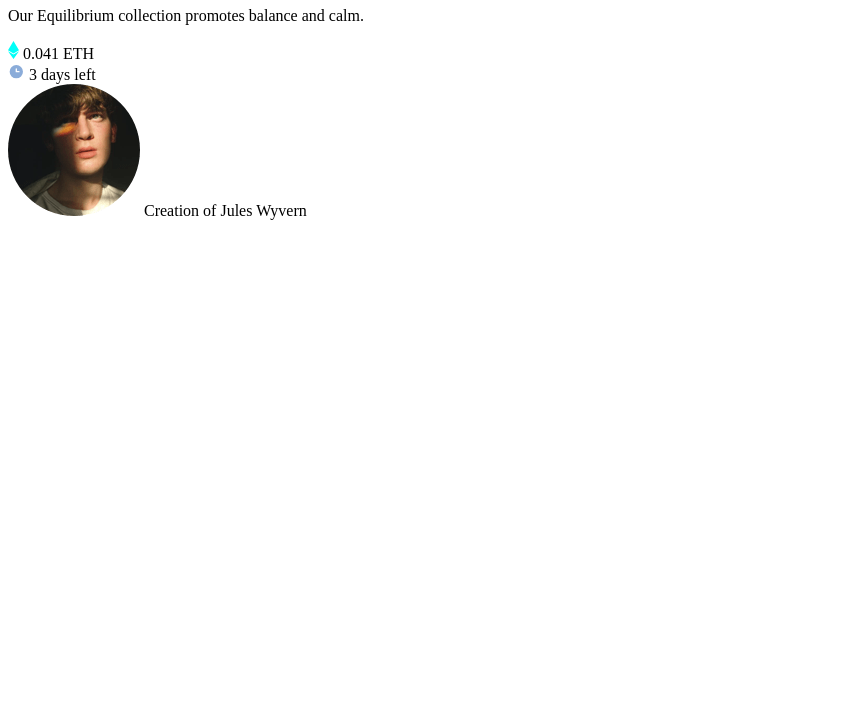
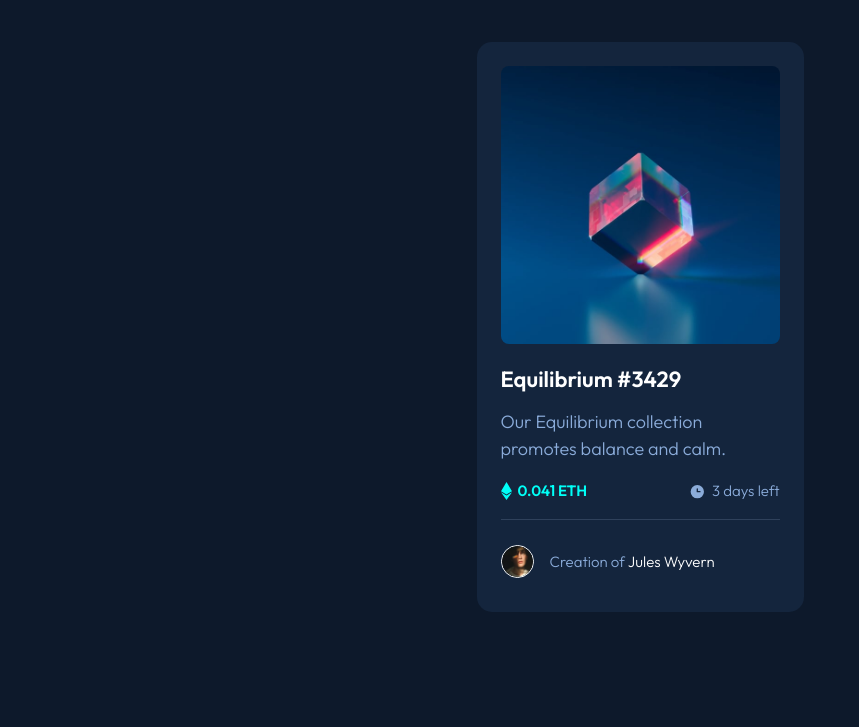
Before and after one commit to javelwill/fem-nft-preview-card-component, a plain HTML site: page index.html in a window 1280 px wide. Shown: the part 73-800 px from the top of the page, without its empty margins (0-859 px from the left). Drawn offline with Linux system fonts and the light colour scheme.

Commit message:
Implement styling

```diff
--- a/index.html
+++ b/index.html
@@ -4,29 +4,39 @@
     <meta charset="UTF-8" />
     <meta http-equiv="X-UA-Compatible" content="IE=edge" />
     <meta name="viewport" content="width=device-width, initial-scale=1.0" />
+    <link rel="preconnect" href="https://fonts.googleapis.com" />
+    <link rel="preconnect" href="https://fonts.gstatic.com" crossorigin />
+    <link
+      href="https://fonts.googleapis.com/css2?family=Outfit:wght@300;400;600&display=swap"
+      rel="stylesheet"
+    />
+    <link rel="stylesheet" href="style.css" />
     <title>Frontend Mentor - NFT preview card component solution</title>
   </head>
   <body>
     <main>
       <div class="card">
-        <div class="card__img"></div>
-        <div class="cart__content">
+        <div class="media">
+          <!-- <img src="./images/image-equilibrium.jpg" alt="equilibrium" /> -->
+          <img src="./images/icon-view.svg" alt="icon-view" class="icon-view" />
+        </div>
+        <div class="content">
           <h1>Equilibrium #3429</h1>
           <p>Our Equilibrium collection promotes balance and calm.</p>
           <div class="stats">
-            <div class="eth">
+            <div class="stat">
               <img src="./images/icon-ethereum.svg" alt="Ethereum icon" />
-              <span>0.041 ETH</span>
+              <p class="eth">0.041 ETH</p>
             </div>
-            <div class="days">
+            <div class="stat">
               <img src="./images/icon-clock.svg" alt="Clock icon" />
-              <span>3 days left</span>
+              <p>3 days left</p>
             </div>
           </div>
         </div>
-        <div class="cart__footer">
-          <img src="./images/image-avatar.png" alt="Avatar" />
-          <span>Creation of <span>Jules Wyvern</span></span>
+        <div class="footer">
+          <img src="./images/image-avatar.png" alt="Avatar" class="avatar" />
+          <p>Creation of <span class="creator">Jules Wyvern</span></p>
         </div>
       </div>
     </main>
--- /dev/null
+++ b/style.css
@@ -0,0 +1,152 @@
+*,
+*::before,
+*::after {
+  box-sizing: border-box;
+}
+
+:root {
+  --clr-primary-100: hsl(215, 51%, 70%);
+  --clr-primary-200: hsl(178, 100%, 50%);
+
+  --clr-neutral-100: hsl(0, 0%, 100%);
+  --clr-neutral-200: hsl(215, 32%, 27%);
+  --clr-neutral-300: hsl(216, 50%, 16%);
+  --clr-neutral-600: hsl(217, 54%, 11%);
+}
+
+img {
+  max-width: 100%;
+}
+
+body {
+  font-family: 'Outfit', sans-serif;
+  margin: 0;
+  display: grid;
+  place-content: center;
+  height: 100vh;
+  background: var(--clr-neutral-600);
+}
+
+.card {
+  background: var(--clr-neutral-300);
+  padding: 1.5rem;
+  width: 327px;
+  border-radius: 15px;
+}
+
+.media {
+  background: url('/images/image-equilibrium.jpg');
+  background-size: cover;
+  background-position: center;
+  height: 278px;
+  border-radius: 8px;
+  display: flex;
+  justify-content: center;
+  align-items: center;
+  position: relative;
+  cursor: pointer;
+  margin-bottom: 1.5rem;
+}
+
+.icon-view {
+  position: absolute;
+  display: none;
+}
+
+.media:hover:before {
+  content: '';
+  background-color: var(--clr-primary-200);
+  height: 100%;
+  width: 100%;
+  opacity: 0.5;
+}
+
+.media:hover .icon-view {
+  display: block;
+}
+
+/* .media:hover:before {
+  content: '';
+  background: var(--clr-primary-200) url('./images/icon-view.svg') no-repeat
+    center;
+  background-size: 48px;
+  position: absolute;
+  opacity: 0.4;
+  width: 100%;
+  height: 100%;
+  border-radius: 8px;
+} */
+
+h1 {
+  color: var(--clr-neutral-100);
+  font-size: 1.375rem;
+  font-weight: 600;
+  line-height: 1;
+  cursor: pointer;
+}
+
+h1:hover {
+  color: var(--clr-primary-200);
+}
+
+p {
+  color: var(--clr-primary-100);
+  font-size: 1.125rem;
+  font-weight: 300;
+  line-height: 1.5;
+}
+
+.stats {
+  display: flex;
+  justify-content: space-between;
+  align-items: center;
+  border-bottom: 1px solid var(--clr-neutral-200);
+  padding-bottom: 1rem;
+  margin-bottom: 1rem;
+}
+
+.stat {
+  display: flex;
+  justify-content: space-between;
+  align-items: center;
+}
+
+.stat img {
+  margin-right: 0.375rem;
+}
+
+.stat p {
+  font-size: 0.9375rem;
+  margin: 0;
+}
+
+.eth {
+  color: var(--clr-primary-200);
+  font-weight: 600;
+}
+
+.footer {
+  display: flex;
+  align-items: center;
+}
+
+.avatar {
+  width: 33px;
+  height: 33px;
+  margin-right: 1rem;
+  border: 1px solid white;
+  border-radius: 50%;
+}
+
+.footer p {
+  font-size: 0.9375rem;
+}
+
+.creator {
+  color: var(--clr-neutral-100);
+  cursor: pointer;
+}
+
+.creator:hover {
+  color: var(--clr-primary-200);
+}
```
